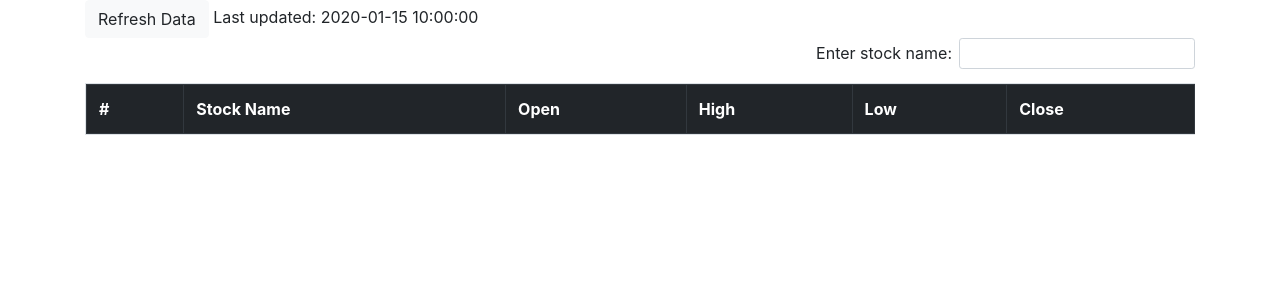
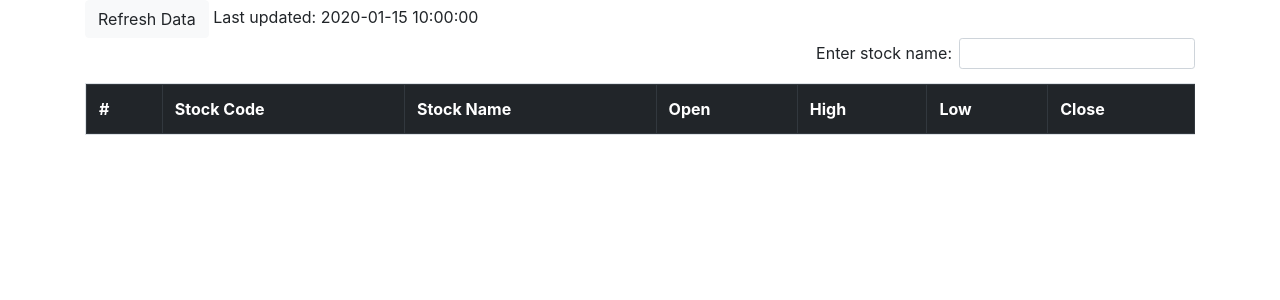
Before and after one commit to akshaynshah/bsestocks, a Python web app: template templates/index.html in a window 1280 px wide. Shown: the top 300 px of the page. Run offline with Jinja, Linux system fonts and the light colour scheme; the template is opened without the code that fills it: most values are stand-ins (such as "Sample title", 1, 10 or a date in 2020); lists and menus that the app fills with data are empty; some libraries are stand-ins or nearby versions.

Commit message:
fix(index.html, utils.py): Show scrip code also

```diff
--- a/templates/index.html
+++ b/templates/index.html
@@ -19,12 +19,15 @@
     <title>BSE Stocks</title>
   </head>
   <body>
-    <div class="container">
-      <button id="reload" type="button" class="btn btn-light">Refresh Data</button> Last updated: <span id="date">{{date}}</span>
+  <div class="container">
+    <button id="reload" type="button" class="btn btn-light">Refresh Data</button> Last updated: <span id="date">{{date}}</span>
+  </div>
+  <div class="container">
         <table id="stocks" class="table table-bordered table-hover text-center">
           <thead class="thead-dark">
             <tr>
               <th scope="col">#</th>
+              <th scope="col">Stock Code</th>
               <th scope="col">Stock Name</th>
               <th scope="col">Open</th>
               <th scope="col">High</th>
@@ -59,6 +62,7 @@
             ],
             columns: [
               { "data": "serial_number" },
+              { "data": "code" },
               { "data": "name" },
               { "data": "open" },
               { "data": "high" },
--- a/utils.py
+++ b/utils.py
@@ -97,6 +97,7 @@ def search_redis(query_string, offset=0, maximum=10):
         count += 1
         stock = dict(
             serial_number=offset+count,
+            code=doc.id,
             name=doc.name,
             open=doc.open,
             high=doc.high,
```
